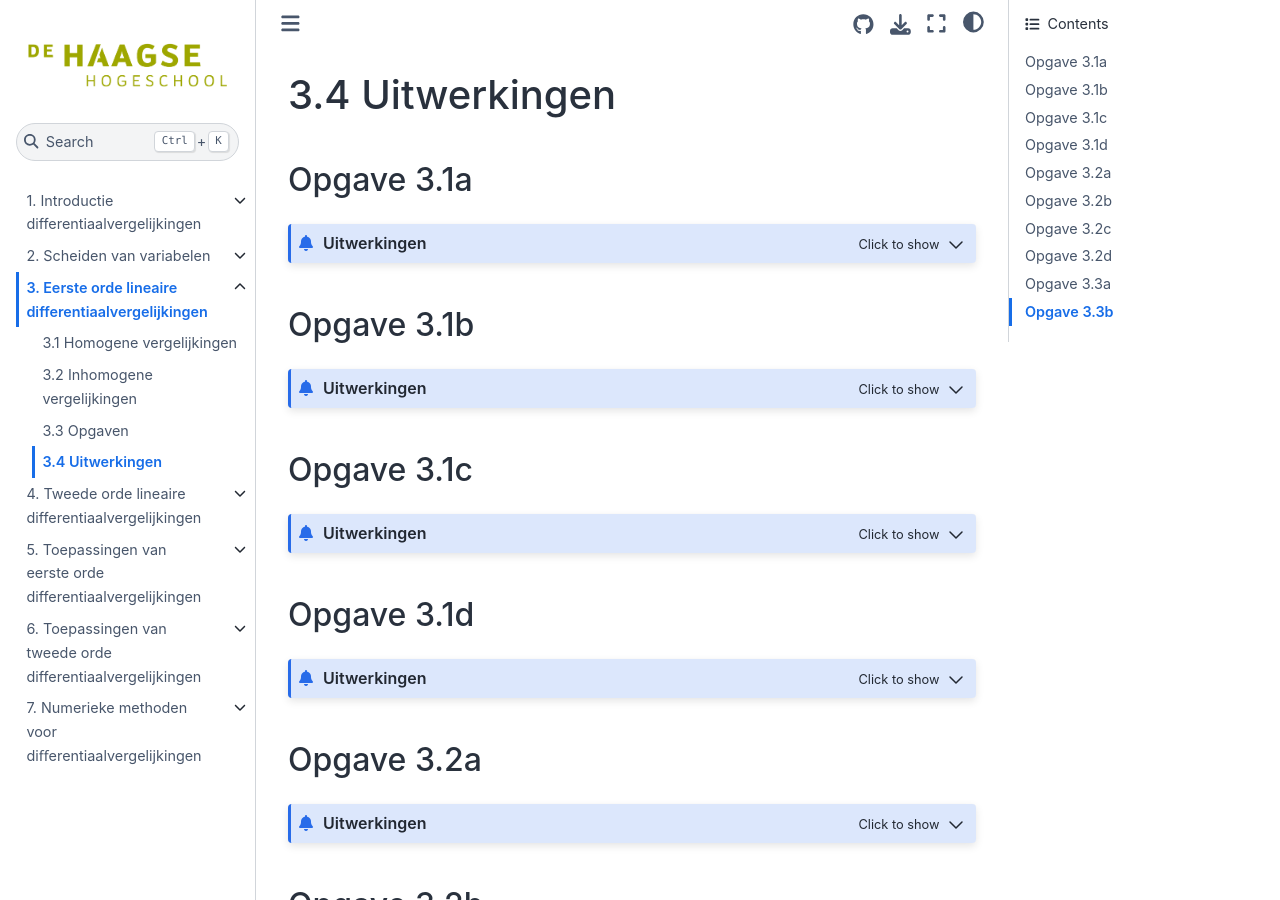
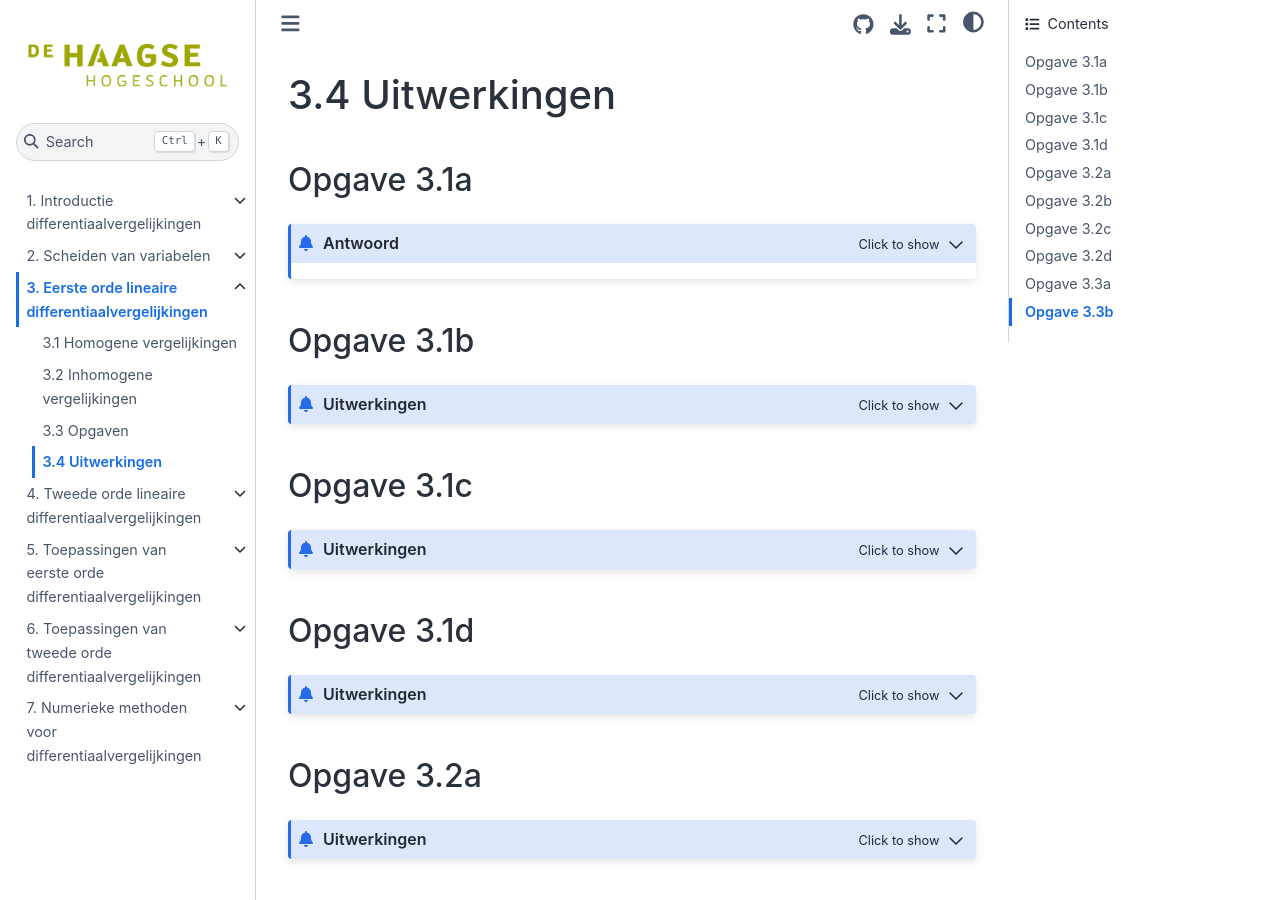
Before and after one commit to RaoulTj/Boek, a Jupyter Book: the page built from book/H3/H3_4_uitwerkingen.md, in a window 1280 px wide and 900 px high. Built offline with Jupyter Book 1.0.4 settings and Sphinx 7.4.7 and the Sphinx Book theme 1.1.4, drawn with Linux system fonts in a browser that asks for light colours; comment, search, counter and statistics services are not loaded.

Commit message:
antwoord

`````diff
--- a/book/H3/H3_4_uitwerkingen.md
+++ b/book/H3/H3_4_uitwerkingen.md
@@ -2,8 +2,14 @@
 
 ## Opgave 3.1a
 
-```{admonition} Uitwerkingen
+````{admonition} Antwoord
 :class: dropdown
+
+\begin{align*}
+ y = Ce^{3x} \qquad \text{met } C \in \mathbb{R}
+\end{align*}
+
+```{dropdown} Uitwerking
 
 \begin{align*}
  \dfrac{dy}{dx} - 3y = 0
@@ -34,6 +40,7 @@
  y = Ce^{3x} \qquad \text{met } C \in \mathbb{R}
 \end{align}
 ```
+````
 
 ## Opgave 3.1b
 
`````
